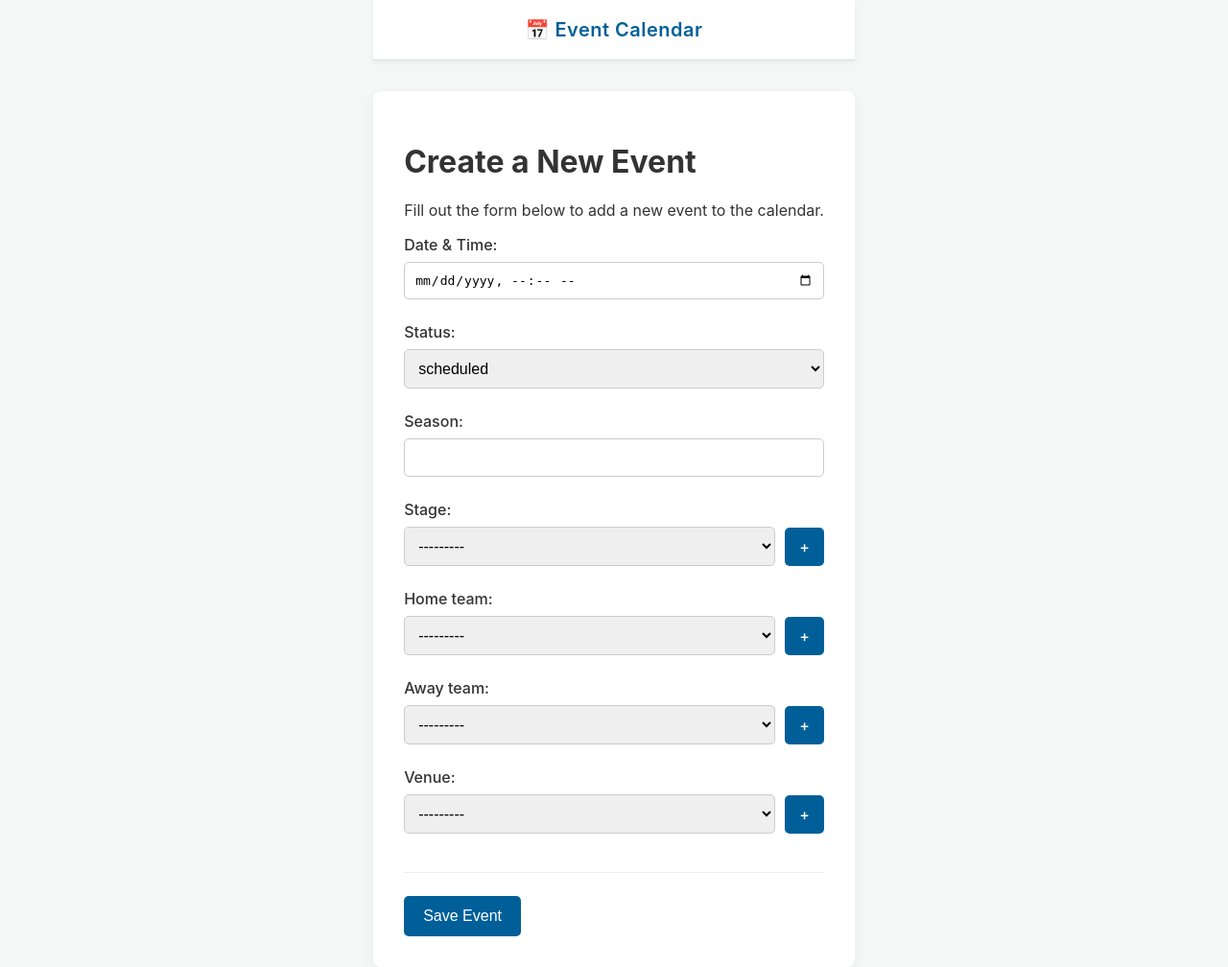
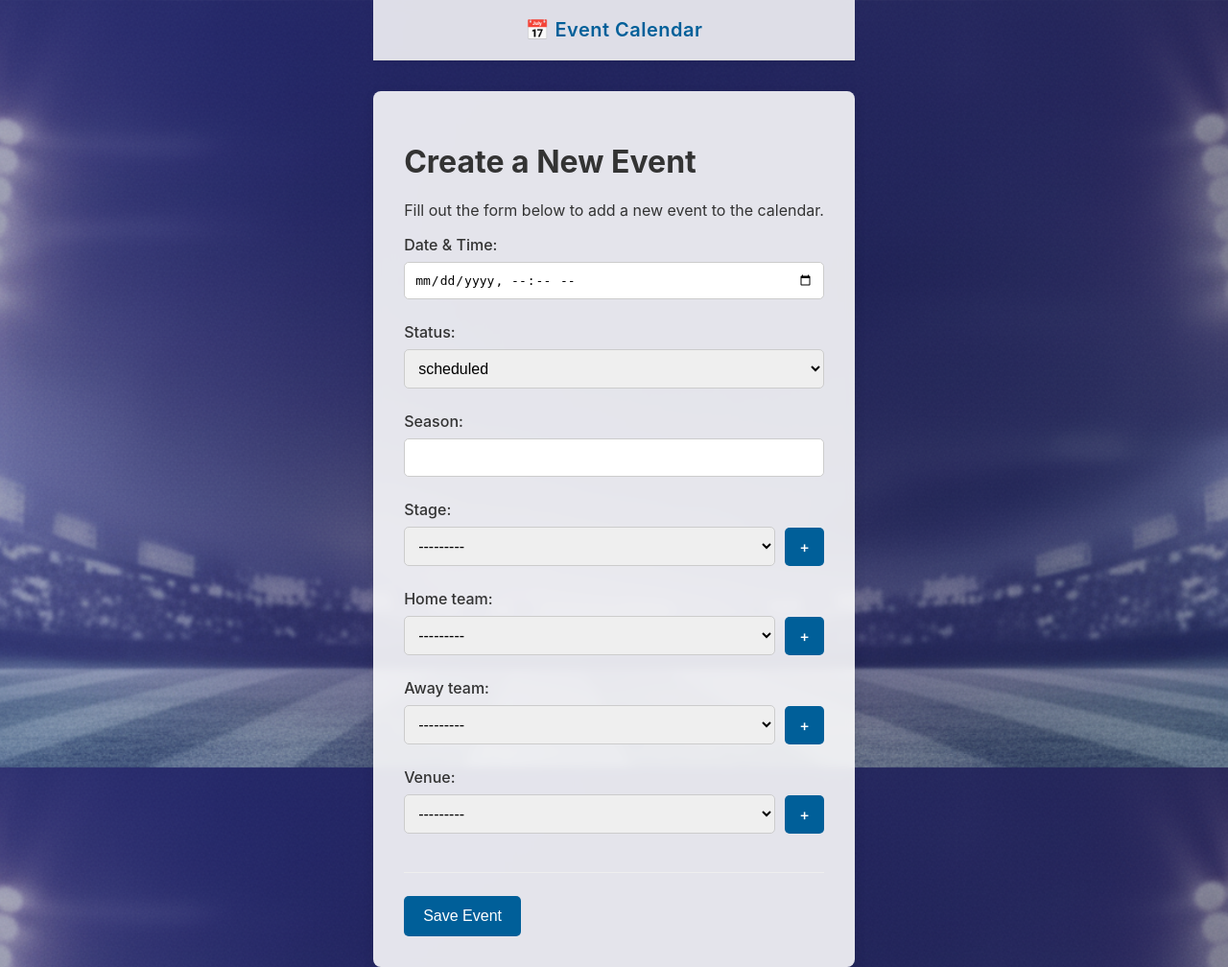
Before and after one commit to olegicks/sports-calendar, a Django app: page /event/create/ in a window 1280 px wide. Shown: the whole page at 96% size. Run offline with Django 5.2, Linux system fonts and the light colour scheme; data that the repository does not hold is empty.

```diff
--- a/templates/base.html
+++ b/templates/base.html
@@ -11,8 +11,12 @@
             height: 100%;
             margin: 0;
             font-family: -apple-system, BlinkMacSystemFont, "Segoe UI", Roboto, sans-serif;
-            background-color: #f4f7f6;
             color: #333;
+
+            /* ✅ Фонова картинка */
+            background: url("{% static 'events/images/images.png' %}") no-repeat center center fixed;
+            background-size: cover;
+
             display: flex;
             flex-direction: column;
             align-items: center;
@@ -20,22 +24,21 @@
 
         nav {
             width: 100%;
-            background: #ffffff;
+            background: rgba(255, 255, 255, 0.85);
             padding: 1.2em 0;
             border-bottom: 1px solid #ddd;
             box-shadow: 0 2px 5px rgba(0,0,0,0.05);
             display: flex;
             justify-content: center;
+            backdrop-filter: blur(6px);
         }
 
         nav a {
             color: #005f99;
             text-decoration: none;
-
             font-size: 1.25em;
             font-weight: 600;
             letter-spacing: 0.5px;
-
             display: flex;
             align-items: center;
             gap: 0.5em;
@@ -46,9 +49,12 @@
             max-width: 900px;
             margin: 2em auto;
             padding: 2em;
-            background: #ffffff;
+
+            background: rgba(255, 255, 255, 0.88);
+            backdrop-filter: blur(4px);
             border-radius: 8px;
-            box-shadow: 0 4px 12px rgba(0,0,0,0.05);
+            box-shadow: 0 4px 12px rgba(0,0,0,0.1);
+
             box-sizing: border-box;
         }
     </style>
```
Also changed, not shown: ERD.png (added), static/events/images/images.png (added).
